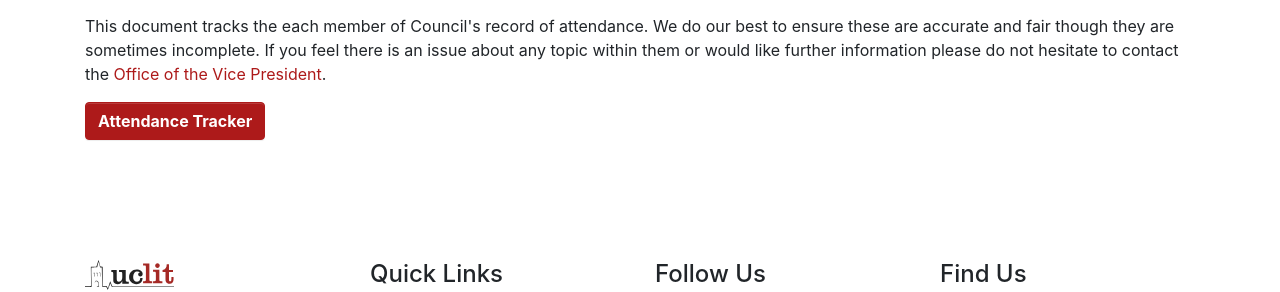
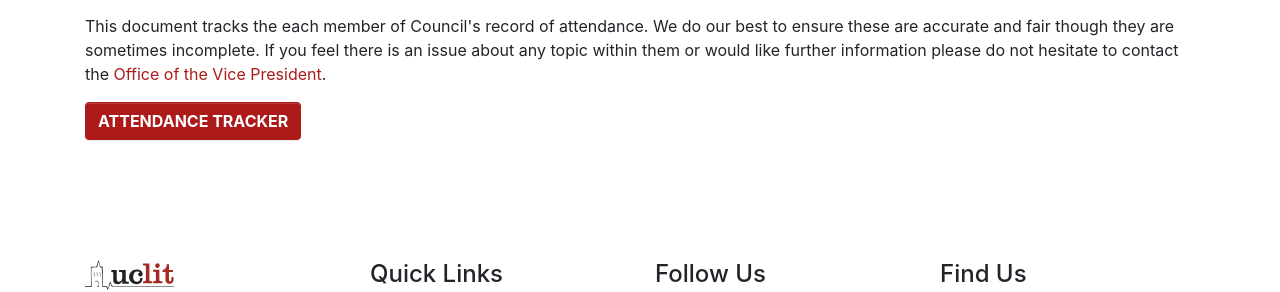
Before and after one commit to uclit-webmaster/uclit-site, a Jekyll site: the page built from resources/budgets-documents.html, in a window 1280 px wide and 1302 px high. Shown: the part 813-1105 px from the top of the window. Built offline with Jekyll 4.4.1, drawn with Linux system fonts in a browser that asks for light colours; nearby versions of some CDN libraries.

```diff
--- a/_data/budgets-documents.yml
+++ b/_data/budgets-documents.yml
@@ -39,5 +39,5 @@
   text: |
     This document tracks the each member of Council's record of attendance. We do our best to ensure these are accurate and fair though they are sometimes incomplete. If you feel there is an issue about any topic within them or would like further information please do not hesitate to contact the <a href="mailto:vp@uclit.ca">Office of the Vice President</a>.
   documents:
-    - text: Attendance Tracker
+    - text: ATTENDANCE TRACKER
       link: https://docs.google.com/spreadsheets/d/1BuuAXkLzwPuEElihS0_hhFNelm16c6W4KyqRefqT-70/edit?usp=sharing
```
